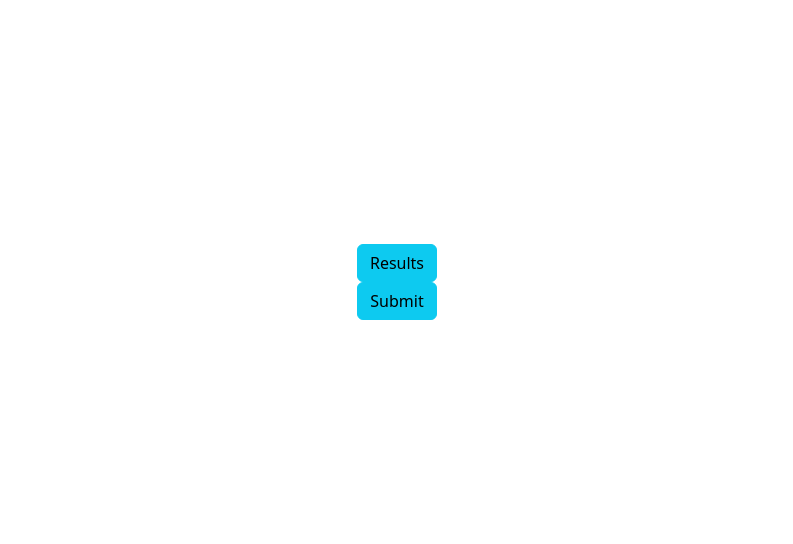
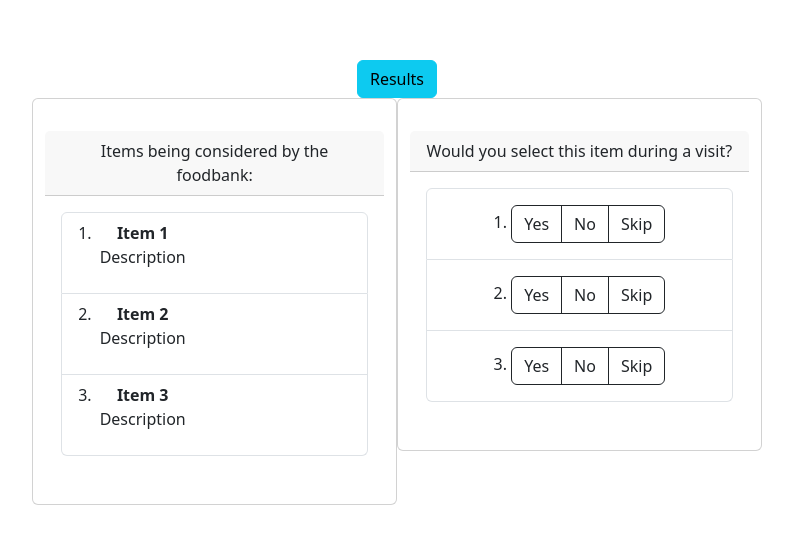
Before and after one commit to stock-my-food-bank/foodBank, a React (Vite) app in the folder Client/: page / in a window 1280 px wide. Shown: the part 118-662 px from the top of the page, without its empty margins (243-1036 px from the left). Built offline with nearby package versions, Linux system fonts and the light colour scheme; no server answers.

Commit message:
Food items + button selection component added

```diff
--- a/Client/src/App.jsx
+++ b/Client/src/App.jsx
@@ -1,6 +1,7 @@
 import { useEffect, useState } from 'react'
 import './App.css'
 import BasicButton from './Components/BasicButton';
+import FoodItems from './Components/SPComponents/FoodItems';
 
 
 function App() {
@@ -27,7 +28,7 @@ function App() {
 
      {/*Nyambura --Submit button*/}
       <div>
-        <BasicButton text="Submit"/>
+        <FoodItems/>
       </div>
 
     </>
--- /dev/null
+++ b/Client/src/Components/SPComponents/FoodItems.jsx
@@ -0,0 +1,90 @@
+function FoodItems () {
+    return (
+        <>
+           <div class="container-fluid">
+                <div className = "row align-items-start">
+
+                    {/* Nyambura Column 1 --Food items, Card Bootstrap */}
+                    <div className="card col-6 d-flex ">
+                        <div className="card-header">
+                            Items being considered by the foodbank:
+                        </div>
+                        <div className="card-body flex-fill">
+                            {/* Nyambura -- Ordered list that holds every food item that will be considered, List Group Bootstrap  */}
+                            <ol className="list-group list-group-numbered">
+
+                                {/* Individual Food List Item example  */}
+                                <li className="list-group-item d-flex justify-content-between align-items-start">
+                                    <div className="ms-2 me-auto">
+                                    <div className="fw-bold">Item 1</div>
+                                        <p>
+                                            Description
+                                        </p>
+                                    </div>
+                                </li>
+                                <li className="list-group-item d-flex justify-content-between align-items-start">
+                                    <div className="ms-2 me-auto">
+                                    <div className="fw-bold">Item 2</div>
+                                        <p>
+                                            Description
+                                        </p>
+                                    </div>
+
+                                </li>
+                                <li className="list-group-item d-flex justify-content-between align-items-start">
+                                    <div className="ms-2 me-auto">
+                                    <div className="fw-bold">Item 3</div>
+                                        <p>
+                                            Description
+
+                                        </p>
+                                    </div>
+                                </li>
+                            </ol>
+                        </div>
+                    </div>
+
+                    {/* Column 2 -Food Item selection, Card Bootstrap */}
+                    <div className="card col-6 d-flex flex-column">
+                        <div className="card-header">
+                            Would you select this item during a visit?
+                        </div>
+                        <div className="card-body flex-fill">
+
+                        {/* Ordered list that holds button groups for each food item being considered, button group bootstrap  */}
+                        <ol className="list-group list-group-numbered">
+                            {/* Individual button group for each food item selection  */}
+                            <li className="list-group-item p-3">
+                                <div className="btn-group" role="group" aria-label="Basic outlined example">
+                                    <button type="button" className="btn btn-outline-dark">Yes</button>
+                                    <button type="button" className="btn btn-outline-dark">No</button>
+                                    <button type="button" className="btn btn-outline-dark">Skip</button>
+                                </div>
+                            </li>
+                            <li className="list-group-item p-3">
+                                <div className="btn-group" role="group" aria-label="Basic outlined example">
+                                    <button type="button" class="btn btn-outline-dark">Yes</button>
+                                    <button type="button" class="btn btn-outline-dark">No</button>
+                                    <button type="button" class="btn btn-outline-dark">Skip</button>
+                                </div>
+                            </li>
+                            <li className="list-group-item p-3">
+                                <div className="btn-group" role="group" aria-label="Basic outlined example">
+                                    <button type="button" className="btn btn-outline-dark">Yes</button>
+                                    <button type="button" className="btn btn-outline-dark">No</button>
+                                    <button type="button" className="btn btn-outline-dark">Skip</button>
+                                </div>
+                            </li>
+
+
+                        </ol>
+
+                        </div>
+                    </div>
+                </div>
+            </div>
+        </>
+    );
+}
+
+export default FoodItems;
```
